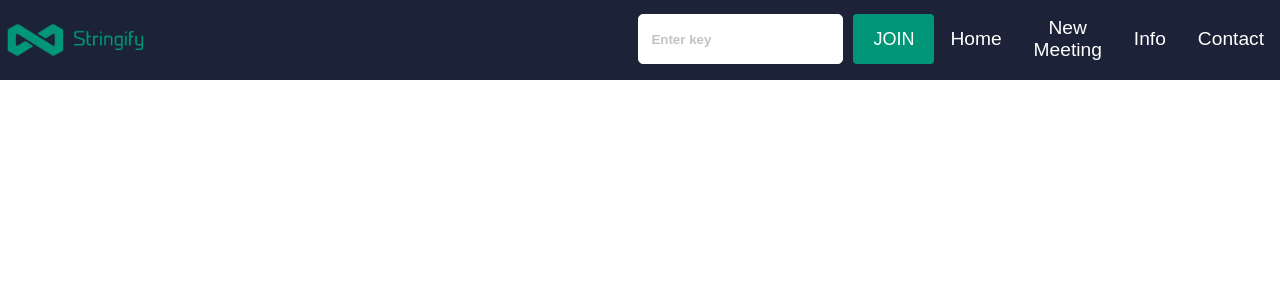
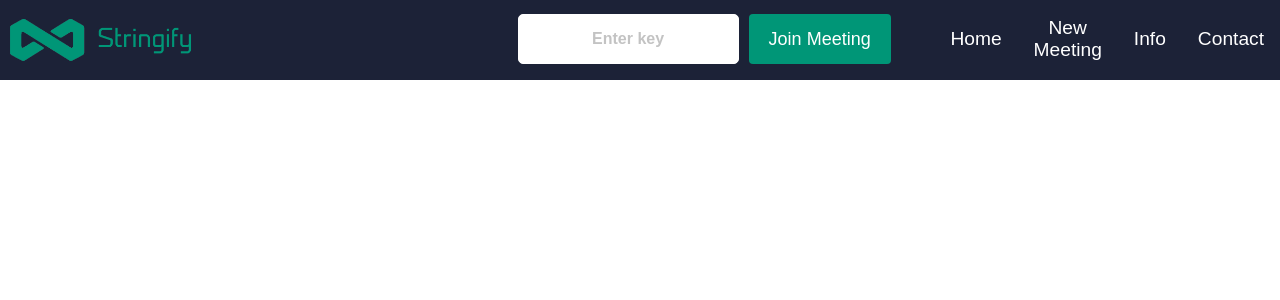
Before and after one commit to AllanJamil/stringify-client, a React (Create React App) app: page / in a window 1280 px wide. Shown: the top 300 px of the page. Built offline with nearby package versions, Linux system fonts and the light colour scheme.

Commit message:
navbar requires one more fix

```diff
--- a/src/component/Button.css
+++ b/src/component/Button.css
@@ -99,7 +99,8 @@
 }
 
 .nav-field[type="text"] {
-    padding: 12px;
+    text-align: center;
+    padding: 12px 0px 12px 0px;
     margin-right: 10px;
     outline: none;
     border: white;
@@ -108,6 +109,7 @@
     border-radius: 5px;
     font-weight: bold;
     text-transform: uppercase;
+    font-size: medium;
     /*1C1D30*/
 }
 
@@ -144,13 +146,6 @@
 
 
     }
-
-
-
-}
-
-.btn-join {
-    color: red !important;
 }
 
 .nav-field::-webkit-input-placeholder {
--- a/src/component/page/Navbar.css
+++ b/src/component/page/Navbar.css
@@ -14,12 +14,17 @@
     display: flex;
     justify-content: space-between;
     height: 80px;
+
 }
 
 .container {
     z-index: 1;
     width: 100%;
-    max-width: 1300px;
+    max-width: 1900px;
+}
+
+.logo {
+    width: 200px;
 }
 
 .navbar-logo {
@@ -42,12 +47,13 @@
     justify-content: center;
     list-style: none;
     text-align: center;
-    justify-content: end;
+    justify-content: flex-start;
 }
 
 .nav-item {
     height: 80px;
     border-bottom: 2px solid transparent;
+    text-wrap: none;
 }
 
 .nav-item:hover {
@@ -74,6 +80,10 @@
 @media screen and (max-width: 960px) {
     .NavbarItems {
         position: relative;
+    }
+
+    .logo {
+        width: 180px;
     }
 
     .nav-menu {
@@ -122,7 +132,7 @@
         position: absolute;
         top: 0;
         left: 0;
-        transform: translate(3%, 30%);
+        transform: translate(3%, 20%);
     }
 
     .menu-icon {
--- a/src/component/page/Navbar.js
+++ b/src/component/page/Navbar.js
@@ -1,9 +1,10 @@
 import React, {useState} from 'react';
-import { Link } from "react-router-dom";
-import { FaBars, FaTimes } from 'react-icons/fa';
+import {Link} from "react-router-dom";
+import {FaBars, FaTimes} from 'react-icons/fa';
 import logo from '../../images/stringify-logo.png';
 import {Button} from "../Button";
 import './Navbar.css';
+import {IconContext} from "react-icons";
 
 const Navbar = () => {
     const [click, setClick] = useState(false);
@@ -14,34 +15,36 @@ const Navbar = () => {
     return (
         <div className="navbar">
             <div className="navbar-container container">
-                <Link to='/' className="navbar-logo">
-                    <img style={{width: "15%", minWidth: "150px"}} className="logo" src={logo} alt="logo"/>
+                <Link to='/' className="navbar-logo" onClick={closeMobileMenu}>
+                    <img  className="logo" src={logo} alt="logo"/>
                 </Link>
-                <div className="menu-icon" onClick={handleClick} >
-                    {click ? <FaTimes /> : <FaBars />}
-                </div>
+                <IconContext.Provider value={{color: '#fff'}}>
+                    <div className="menu-icon" onClick={handleClick}>
+                        {click ? <FaTimes/> : <FaBars/>}
+                    </div>
+                </IconContext.Provider>
                 <ul className={click ? 'nav-menu active' : 'nav-menu'}>
                     <li className="nav-item field">
-                        <input className="nav-field" placeholder="Enter key" type="text"/>
-                        <Button className="btn-join">JOIN</Button>
+                        <input maxLength={6} className="nav-field" placeholder="Enter key" type="text"/>
+                        <Button className="btn-join">Join Meeting</Button>
                     </li>
                     <li className="nav-item">
-                        <Link to='/' className="nav-links">
+                        <Link to='/' className="nav-links" onClick={closeMobileMenu}>
                             Home
                         </Link>
                     </li>
                     <li className="nav-item">
-                        <Link to='/chat' className="nav-links">
+                        <Link to='/chat' className="nav-links" onClick={closeMobileMenu}>
                             New Meeting
                         </Link>
                     </li>
                     <li className="nav-item">
-                        <Link to='/information' className="nav-links">
+                        <Link to='/information' className="nav-links" onClick={closeMobileMenu}>
                             Info
                         </Link>
                     </li>
                     <li className="nav-item">
-                        <Link to='/contact' className="nav-links">
+                        <Link to='/contact' className="nav-links" onClick={closeMobileMenu}>
                             Contact
                         </Link>
                     </li>
```
